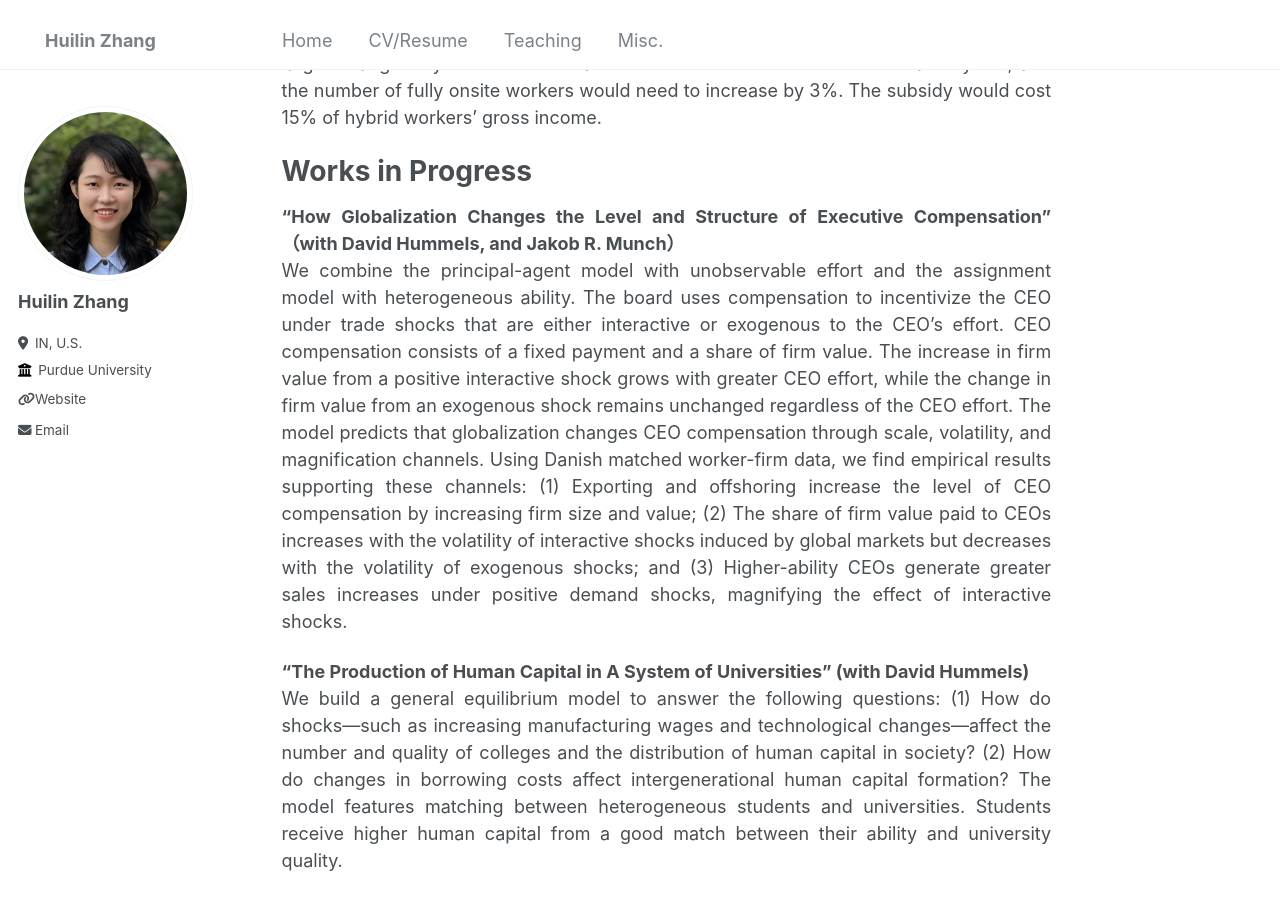
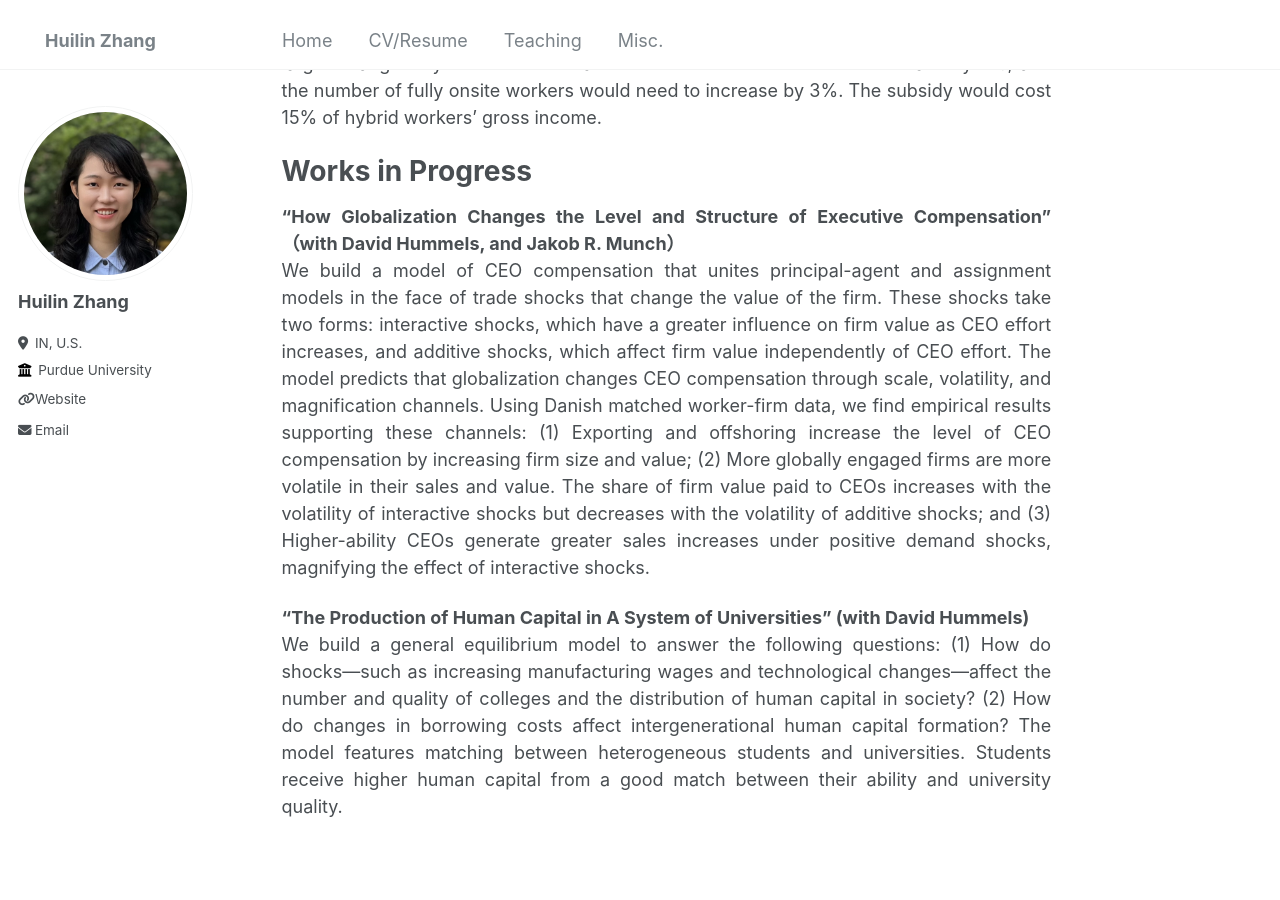
Before and after one commit to huilin-zhang/huilin-zhang.github.io, a Jekyll site: the page built from _pages/about.md, in a window 1280 px wide and 900 px high, scrolled down 682 px. Built offline with Jekyll 4.4.1, drawn with Linux system fonts in a browser that asks for light colours.

Commit message:
Update about CEO abstract

```diff
--- a/_pages/about.md
+++ b/_pages/about.md
@@ -17,8 +17,7 @@ I study how the socially optimal level of onsite work differs from the market eq
 Works in Progress
 ======
 **“How Globalization Changes the Level and Structure of Executive Compensation” （with David Hummels, and Jakob R. Munch）** <br>
-We combine the principal-agent model with unobservable effort and the assignment model with heterogeneous ability. The board uses compensation to incentivize the CEO under trade shocks that are either interactive or exogenous to the CEO’s effort. CEO compensation consists of a fixed payment and a share of firm value. The increase in firm value from a positive interactive shock grows with greater CEO effort, while the change in firm value from an exogenous shock remains unchanged regardless of the CEO effort. The model predicts that globalization changes CEO compensation through scale, volatility, and magnification channels.
-Using Danish matched worker-firm data, we find empirical results supporting these channels: (1) Exporting and offshoring increase the level of CEO compensation by increasing firm size and value; (2) The share of firm value paid to CEOs increases with the volatility of interactive shocks induced by global markets but decreases with the volatility of exogenous shocks; and (3) Higher-ability CEOs generate greater sales increases under positive demand shocks, magnifying the effect of interactive shocks.
+We build a model of CEO compensation that unites principal-agent and assignment models in the face of trade shocks that change the value of the firm. These shocks take two forms: interactive shocks, which have a greater influence on firm value as CEO effort increases, and additive shocks, which affect firm value independently of CEO effort. The model predicts that globalization changes CEO compensation through scale, volatility, and magnification channels. Using Danish matched worker-firm data, we find empirical results supporting these channels: (1) Exporting and offshoring increase the level of CEO compensation by increasing firm size and value; (2) More globally engaged firms are more volatile in their sales and value. The share of firm value paid to CEOs increases with the volatility of interactive shocks but decreases with the volatility of additive shocks; and (3) Higher-ability CEOs generate greater sales increases under positive demand shocks, magnifying the effect of interactive shocks.
 
 
 **"The Production of Human Capital in A System of Universities" (with David Hummels)** <br>
```
